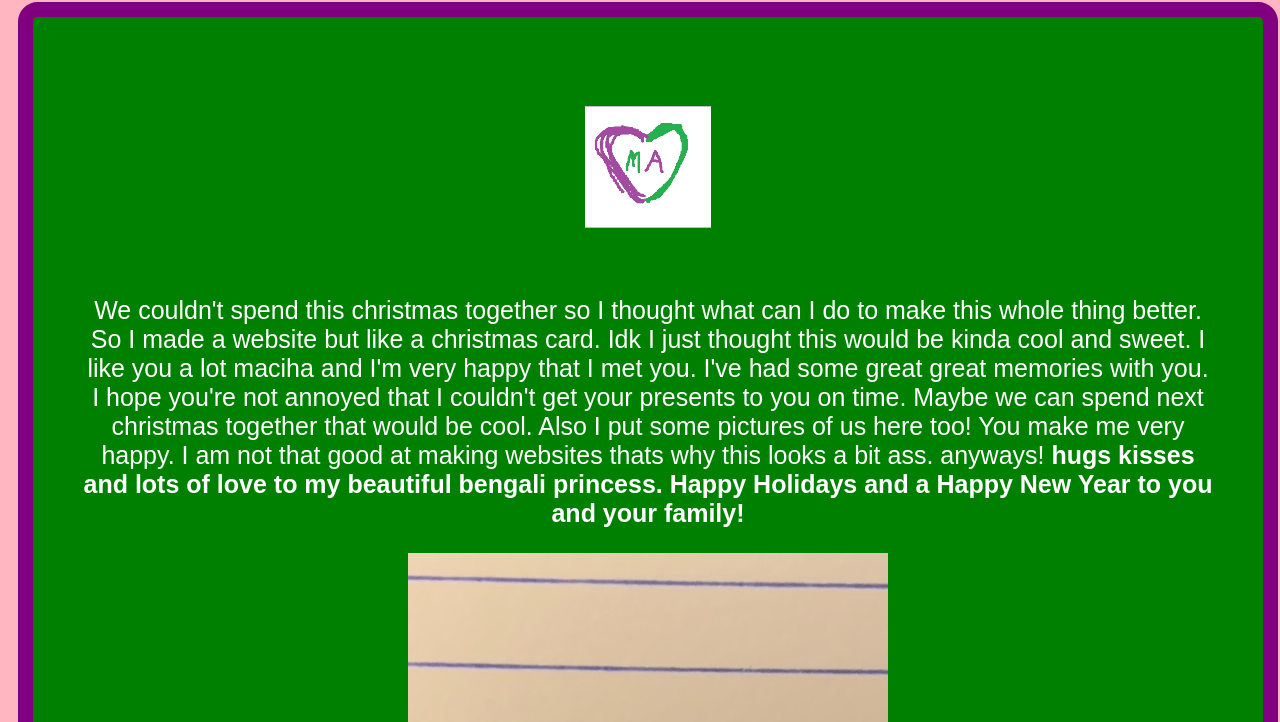
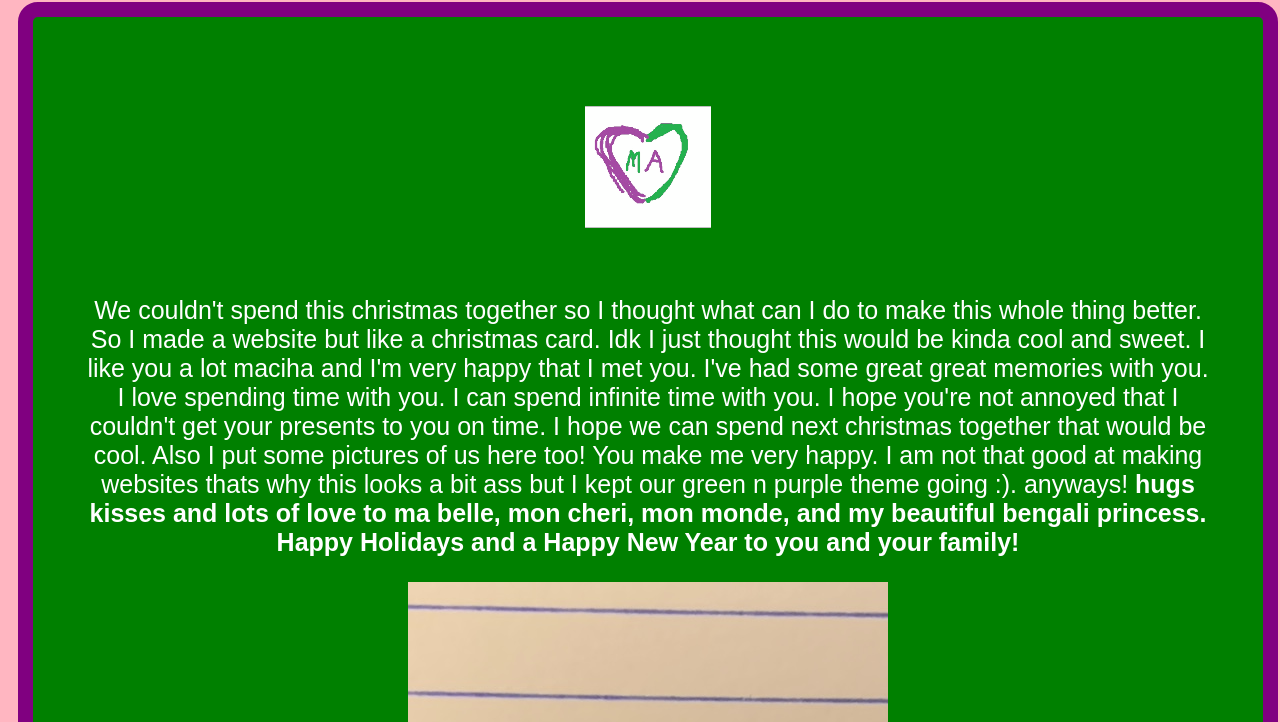
Before and after one commit to tonursejoy/tonursejoy.github.io, a plain HTML site: page index.html in a window 1280 px wide. Shown: the part 78-800 px from the top of the page. Drawn offline with Linux system fonts and the light colour scheme.

Commit message:
Update index.html

```diff
--- a/index.html
+++ b/index.html
@@ -12,9 +12,10 @@
       <img src="img/3dgifmaker07111.gif"/>
       <p>
         We couldn't spend this christmas together so I thought what can I do to make this whole thing better. So I made a website but like a christmas card. Idk I just thought this would be kinda cool and sweet.
-        I like you a lot maciha and I'm very happy that I met you. I've had some great great memories with you. I hope you're not annoyed that I couldn't get your presents to you on time.
-        Maybe we can spend next christmas together that would be cool. Also I put some pictures of us here too! You make me very happy.
-        I am not that good at making websites thats why this looks a bit ass. anyways! <b> hugs kisses and lots of love to my beautiful bengali princess. Happy Holidays and a Happy New Year to you and your family!</b>
+        I like you a lot maciha and I'm very happy that I met you. I've had some great great memories with you. I love spending time with you.
+        I can spend infinite time with you. I hope you're not annoyed that I couldn't get your presents to you on time.
+        I hope we can spend next christmas together that would be cool. Also I put some pictures of us here too! You make me very happy.
+        I am not that good at making websites thats why this looks a bit ass but I kept our green n purple theme going :). anyways! <b> hugs kisses and lots of love to ma belle, mon cheri, mon monde, and my beautiful bengali princess. Happy Holidays and a Happy New Year to you and your family!</b>
       </p>
       <img src="img/image0.jpeg" alt="yep">
     </div>
```
